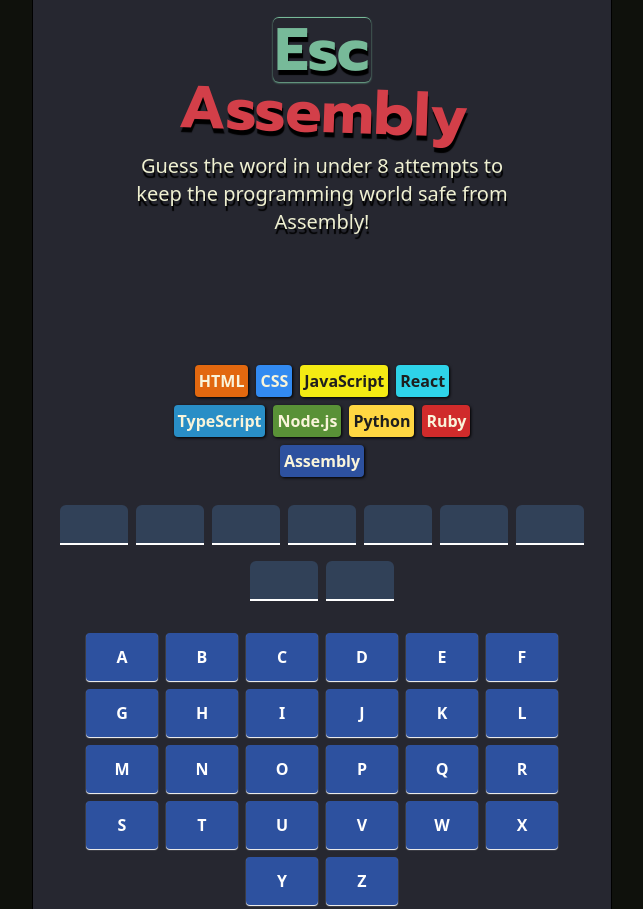
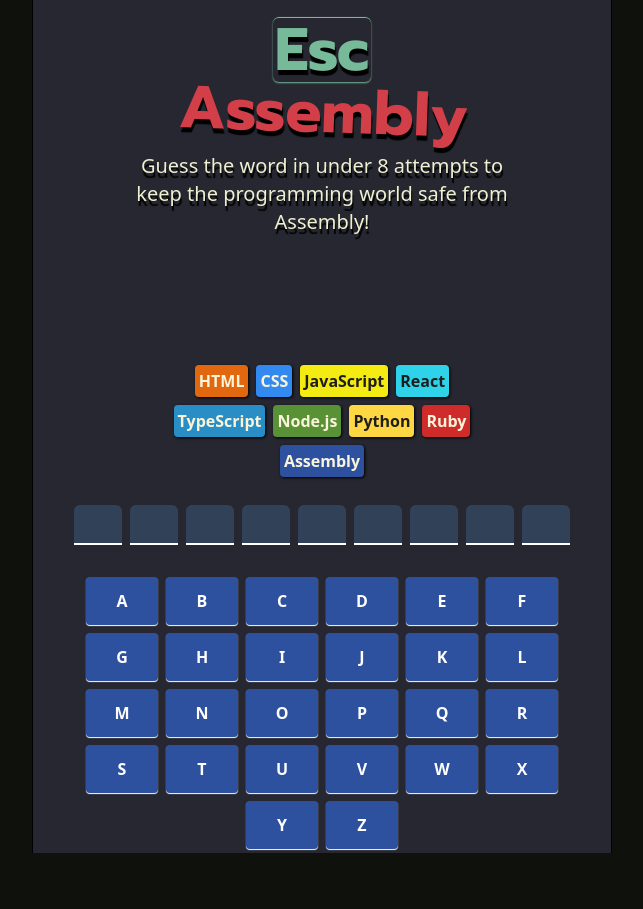
Before and after one commit to brancore87/esc-assembly, a React (Vite) app: page / in a window 1280 px wide. Shown: the whole page, without its empty margins (318-961 px from the left). After the commit the page ends 853 px from the top, so only its background shows below. Built offline with nearby package versions, Linux system fonts and the light colour scheme.

Commit message:
fixed some responsive 2

```diff
--- a/src/index.css
+++ b/src/index.css
@@ -22,7 +22,7 @@
 }
 
 .word-elements {
-  @apply bg-slate-700 text-white font-bold items-center justify-center rounded-t-md mx-1 h-[40px]  border-b-2 border-white m-2 md:px-[34px] px-[24px] py-2;
+  @apply bg-slate-700 text-white font-bold items-center justify-center rounded-t-md mx-1 h-[40px] flex  border-b-2 border-white m-2 px-[24px] py-2;
 }
 
 .keyboard-elements-container {
```
